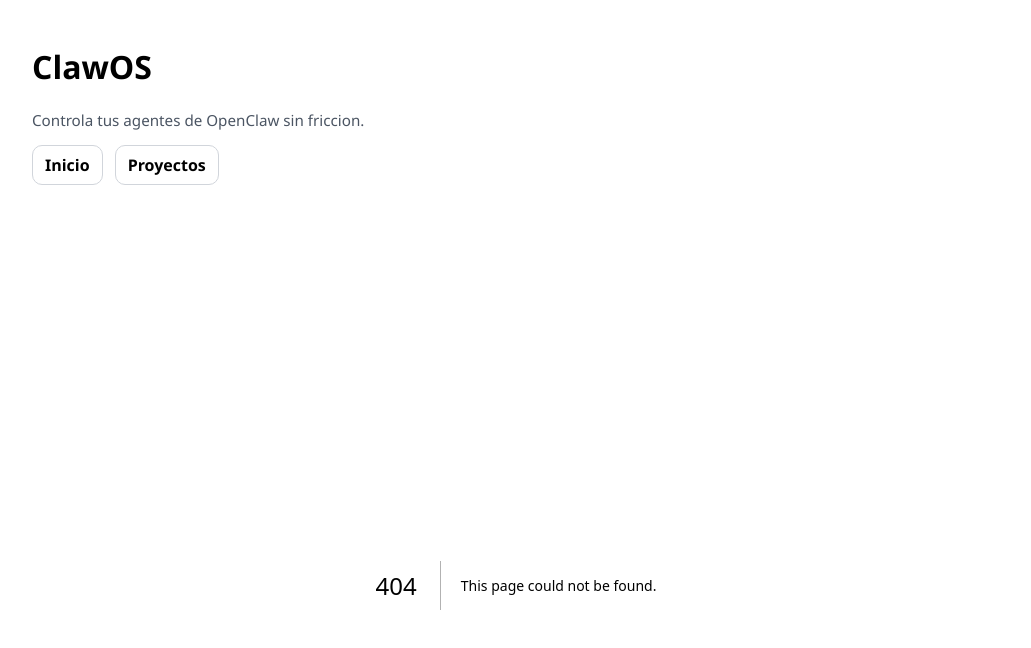
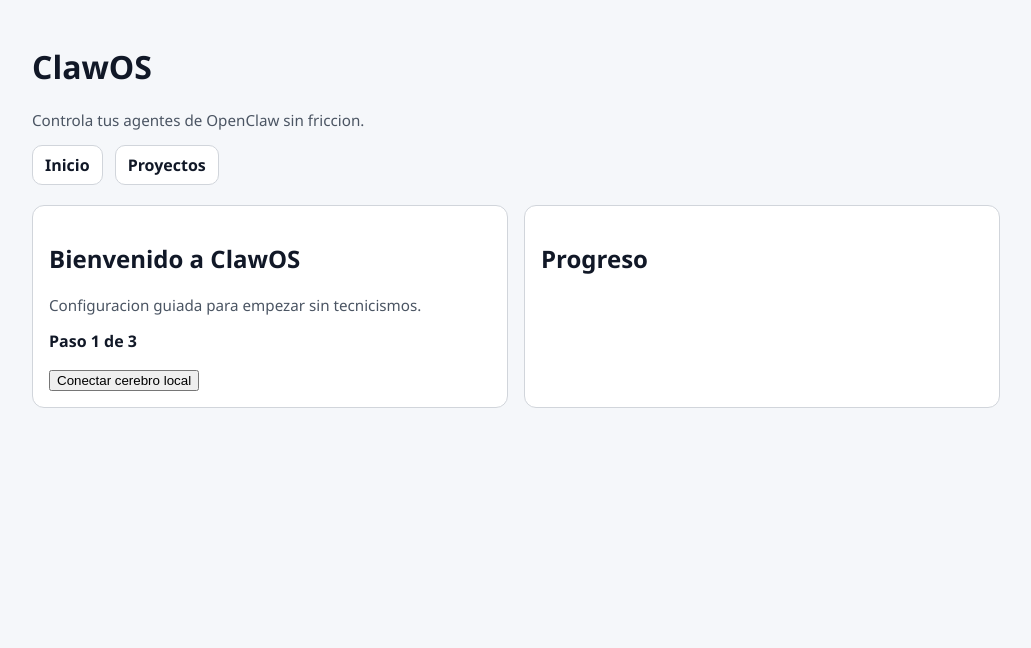
Before and after one commit to rai1001/wall-e-master, a Next.js app in the folder clawos/apps/web/: page /onboarding in a window 1280 px wide. Before the commit this address had no page. Shown: the top 648 px of the page, without its empty margins (124-1155 px from the left). Built offline with nearby package versions, Linux system fonts and the light colour scheme.

Commit message:
feat: add onboarding and low-friction ux for non-technical users

```diff
--- /dev/null
+++ b/clawos/apps/web/app/onboarding/page.tsx
@@ -0,0 +1,62 @@
+"use client";
+
+import { useMemo, useState } from "react";
+
+const steps = [
+  { id: 1, button: "Conectar cerebro local", done: "Conexion local verificada" },
+  { id: 2, button: "Crear mi primer agente", done: "Agente inicial preparado" },
+  { id: 3, button: "Enviar primer comando", done: "Primer comando enviado" }
+];
+
+export default function OnboardingPage() {
+  const [currentStep, setCurrentStep] = useState(1);
+  const [completed, setCompleted] = useState<string[]>([]);
+
+  const active = useMemo(() => steps.find((item) => item.id === currentStep), [currentStep]);
+
+  const onAdvance = () => {
+    if (!active) {
+      return;
+    }
+
+    setCompleted((prev) => [...prev, active.done]);
+    if (currentStep < steps.length) {
+      setCurrentStep((prev) => prev + 1);
+    } else {
+      setCurrentStep(4);
+    }
+  };
+
+  const isDone = currentStep > steps.length;
+
+  return (
+    <section className="grid">
+      <article className="card">
+        <h2>Bienvenido a ClawOS</h2>
+        <p className="muted">Configuracion guiada para empezar sin tecnicismos.</p>
+
+        {!isDone && active ? (
+          <>
+            <p style={{ marginTop: "12px", fontWeight: 600 }}>
+              Paso {active.id} de {steps.length}
+            </p>
+            <button type="button" onClick={onAdvance}>
+              {active.button}
+            </button>
+          </>
+        ) : (
+          <p style={{ marginTop: "12px", fontWeight: 700 }}>Onboarding completado</p>
+        )}
+      </article>
+
+      <article className="card">
+        <h2>Progreso</h2>
+        <ul>
+          {completed.map((item) => (
+            <li key={item}>{item}</li>
+          ))}
+        </ul>
+      </article>
+    </section>
+  );
+}
```
Also changed, not shown: clawos/apps/web/app/page.tsx (+4 -4 lines), clawos/apps/web/components/quick-actions.tsx (added, +13 -0 lines), clawos/apps/web/components/recovery-banner.tsx (added, +21 -0 lines), 1 other file (tests, documents, lock files or other folders).
